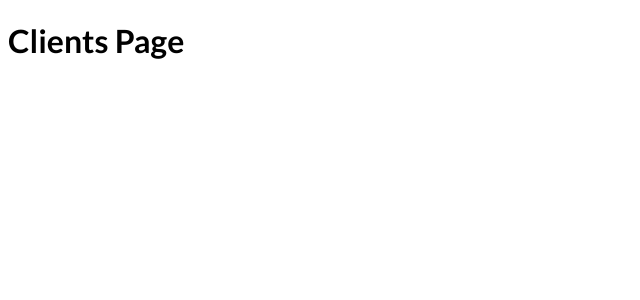
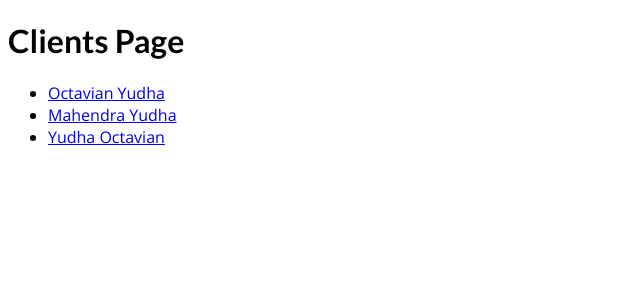
Before and after one commit to mahendrayudha/nextjs-course, a Next.js app: page /clients in a window 1280 px wide. Shown: the top 300 px of the page, without its empty margins (0-640 px from the left). Built offline with nearby package versions, Linux system fonts and the light colour scheme.

Commit message:
Navigating to Dynamic Routes

```diff
--- a/pages/clients/index.js
+++ b/pages/clients/index.js
@@ -1,7 +1,22 @@
+import Link from "next/link";
+
 function ClientsPage() {
+  const clients = [
+    { id: "octavian", name: "Octavian Yudha" },
+    { id: "mahendra", name: "Mahendra Yudha" },
+    { id: "yudha", name: "Yudha Octavian" },
+  ];
+
   return (
     <div>
       <h1>Clients Page</h1>
+      <ul>
+        {clients.map((client) => (
+          <li key={client.id}>
+            <Link href={`/clients/${client.id}`}>{client.name}</Link>
+          </li>
+        ))}
+      </ul>
     </div>
   );
 }
```
Also changed, not shown: pages/index.js (+10 -0 lines).
